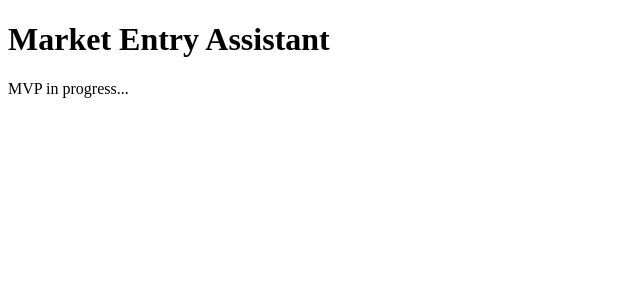
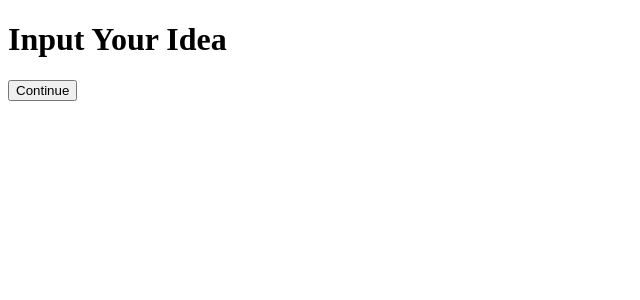
Before and after one commit to Hala-Alkeddeh/market-entry-assistant, a React (Vite) app: page /input in a window 1280 px wide. Shown: the top 300 px of the page, without its empty margins (0-640 px from the left). Built offline with nearby package versions, Linux system fonts and the light colour scheme.

Commit message:
Implement MVP user flow with React Router and placeholder pages

```diff
--- a/package.json
+++ b/package.json
@@ -11,7 +11,8 @@
   },
   "dependencies": {
     "react": "^19.2.7",
-    "react-dom": "^19.2.7"
+    "react-dom": "^19.2.7",
+    "react-router-dom": "^7.18.1"
   },
   "devDependencies": {
     "@eslint/js": "^10.0.1",
--- a/src/App.jsx
+++ b/src/App.jsx
@@ -1,10 +1,5 @@
-function App() {
-  return (
-    <div>
-      <h1>Market Entry Assistant</h1>
-      <p>MVP in progress...</p>
-    </div>
-  );
+import AppRouter from "./router/AppRouter";
+
+export default function App() {
+  return <AppRouter />;
 }
-
-export default App;
--- /dev/null
+++ b/src/pages/Analysis.jsx
@@ -0,0 +1,14 @@
+import { useEffect } from "react";
+import { useNavigate } from "react-router-dom";
+
+export default function Analysis() {
+  const navigate = useNavigate();
+
+  useEffect(() => {
+    setTimeout(() => {
+      navigate("/result");
+    }, 2000);
+  }, []);
+
+  return <h1>Analyzing...</h1>;
+}
--- /dev/null
+++ b/src/pages/Home.jsx
@@ -0,0 +1,12 @@
+import { useNavigate } from "react-router-dom";
+
+export default function Home() {
+  const navigate = useNavigate();
+
+  return (
+    <div>
+      <h1>Market Entry Assistant</h1>
+      <button onClick={() => navigate("/input")}>Start</button>
+    </div>
+  );
+}
--- /dev/null
+++ b/src/pages/Input.jsx
@@ -0,0 +1,15 @@
+import { useNavigate } from "react-router-dom";
+
+export default function Input() {
+  const navigate = useNavigate();
+
+  return (
+    <div>
+      <h1>Input Your Idea</h1>
+
+      <button onClick={() => navigate("/analysis")}>
+        Continue
+      </button>
+    </div>
+  );
+}
--- /dev/null
+++ b/src/pages/Result.jsx
@@ -0,0 +1,8 @@
+export default function Result() {
+  return (
+    <div>
+      <h1>Decision Brief</h1>
+      <p>This is mock output for now.</p>
+    </div>
+  );
+}
--- /dev/null
+++ b/src/router/AppRouter.jsx
@@ -0,0 +1,19 @@
+import { BrowserRouter, Routes, Route } from "react-router-dom";
+
+import Home from "../pages/Home";
+import Input from "../pages/Input";
+import Analysis from "../pages/Analysis";
+import Result from "../pages/Result";
+
+export default function AppRouter() {
+  return (
+    <BrowserRouter>
+      <Routes>
+        <Route path="/" element={<Home />} />
+        <Route path="/input" element={<Input />} />
+        <Route path="/analysis" element={<Analysis />} />
+        <Route path="/result" element={<Result />} />
+      </Routes>
+    </BrowserRouter>
+  );
+}
```
Also changed, not shown: 1 other file (tests, documents, lock files or other folders).
